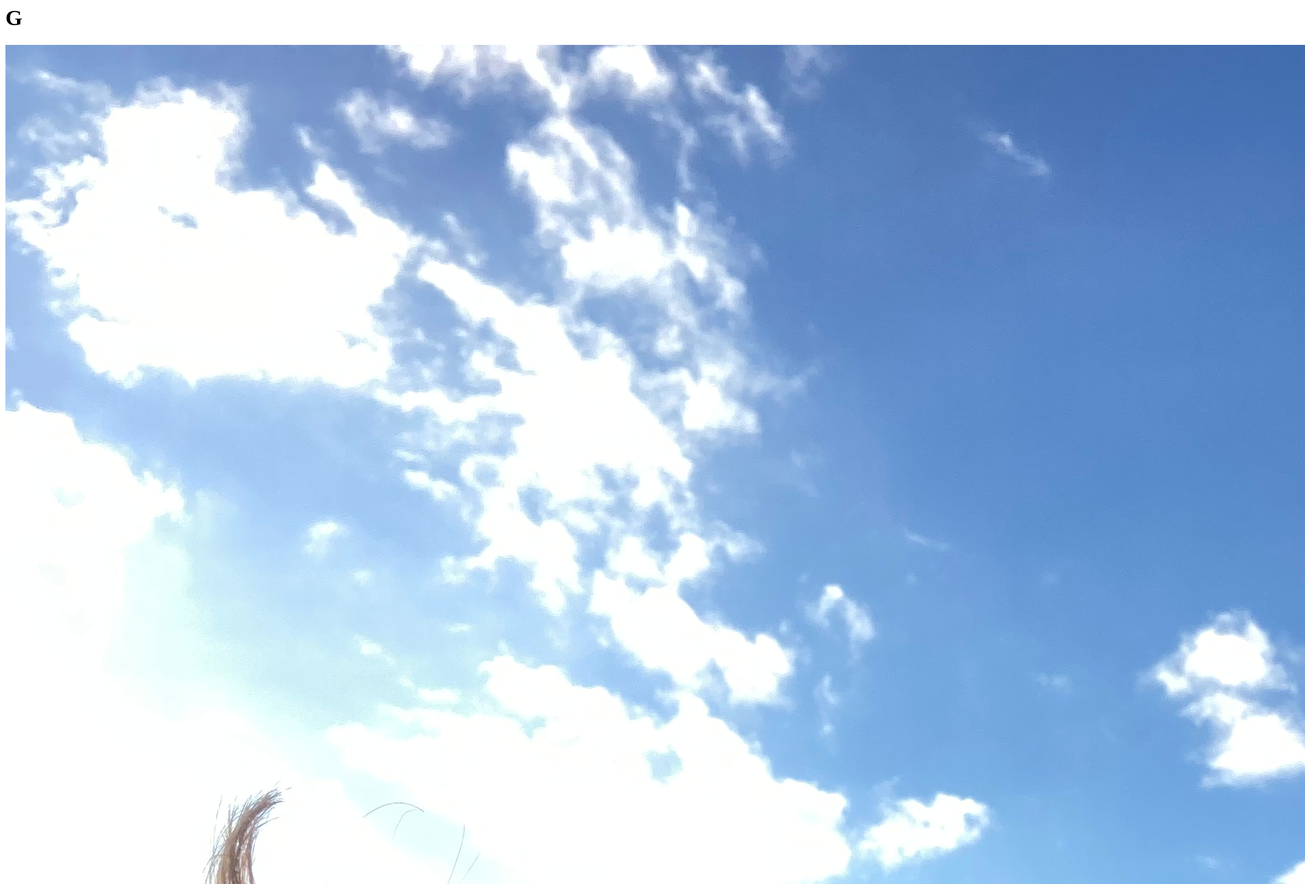
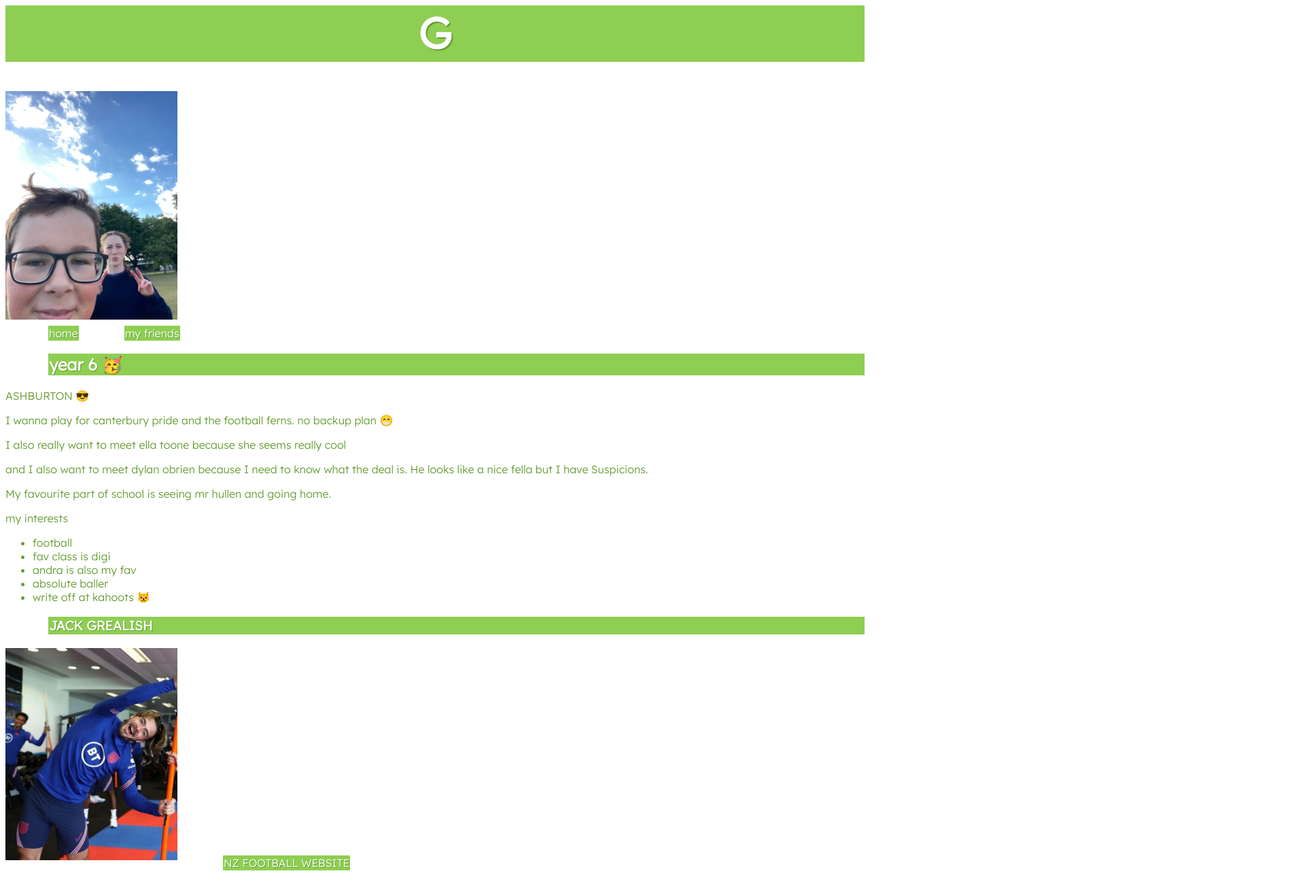
Before and after one commit to craighead-diocesan-school/introduction-gginglis, a plain HTML site: page index.html in a window 1280 px wide. Shown: the top 1300 px of the page at 68% size, 1920 px wide, since content can reach past the window. Drawn offline with Linux system fonts and the light colour scheme.

```diff
--- a/index.html
+++ b/index.html
@@ -1,3 +1,8 @@
+<head>
+    <link rel="preconnect" href="https://fonts.googleapis.com">
+    <link rel="preconnect" href="https://fonts.gstatic.com" crossorigin>
+    <link href="https://fonts.googleapis.com/css2?family=Lexend+Deca:wght@300&display=swap" rel="stylesheet">
+</head>
 <header>
     <h1> G </h1>
     <img src="IMG_0487.jpeg" alt="a dashing lad with a rando in the background">
@@ -31,3 +36,69 @@
 <a href="https://www.nzfootball.co.nz/ford-football-ferns">
     NZ FOOTBALL WEBSITE
 </a>
+<style>
+    h1 {
+        text-align: center;
+        background-color: #8ece52;
+        font-family: 'Lexend Deca', sans-serif;
+        font-size: 4em;
+        color: rgb(255, 255, 255);
+        padding-bottom: 3px;
+        text-shadow: 2px 2px #679d35
+    }
+
+    h2 {
+        text-align: centre;
+    }
+
+    img {
+        width: 20%;
+        margin-bottom: 10px;
+    }
+
+    a {
+        background-color: #8ece52;
+        font-family: 'Lexend Deca', sans-serif;
+        font-size: 1em;
+        color: rgb(255, 255, 255);
+        margin-left: 5%;
+        padding: 1px;
+        text-shadow: 1px 1px #679d35;
+        text-decoration: none;
+    }
+
+    ul {
+        color: #679d35;
+        font-family: 'Lexend Deca', sans-serif;
+        font-size: 1em;
+    }
+
+    h2 {
+        background-color: #8ece52;
+        font-family: 'Lexend Deca', sans-serif;
+        font-size: 1.5em;
+        color: rgb(255, 255, 255);
+        margin-left: 5%;
+        padding: 1px;
+        text-shadow: 1px 1px #679d35;
+    }
+
+    p {
+        color: #679d35;
+        font-family: 'Lexend Deca', sans-serif;
+    }
+
+    h3 {
+        background-color: #8ece52;
+        font-family: 'Lexend Deca', sans-serif;
+        font-size: 1.2em;
+        color: rgb(255, 255, 255);
+        margin-left: 5%;
+        padding: 1px;
+        text-shadow: 1px 1px #679d35;
+    }
+
+    a:hover {
+        background-color: #679d35;
+    }
+</style>
```
Also changed, not shown: bff.html (+14 -0 lines).
